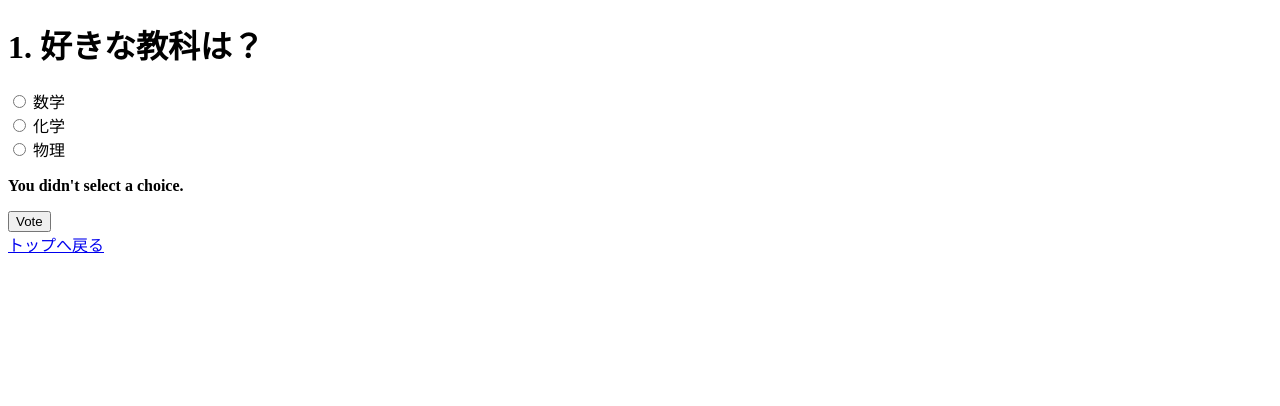
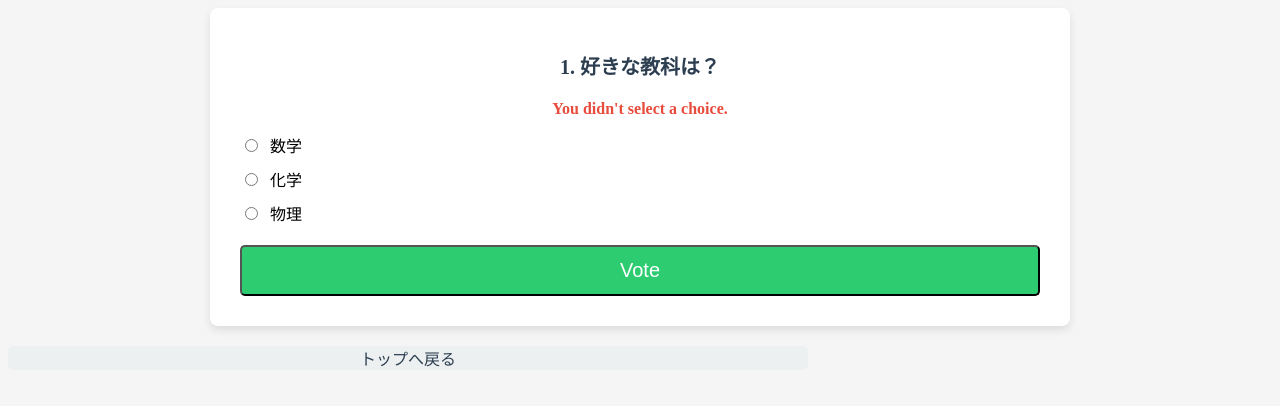
Before and after one commit to nagi6174/Django_page, a Django app: page /polls/1/vote/ in a window 1280 px wide. Shown: the top 406 px of the page. Run offline with Django 5.2, Linux system fonts and the light colour scheme; data comes from the database, SQL or seed files in the repository; both versions use the stored data as it was after the commit.

Commit message:
フォームとデザイン

```diff
--- /dev/null
+++ b/Django/main/static/main/css/detail.css
@@ -0,0 +1,58 @@
+body{
+    background-color:rgb(245, 245, 245);
+}
+
+.vote-form {
+    width: 800px;
+    margin: 0 auto ;
+    background-color:rgb(255, 255, 255);
+    padding: 30px;
+    border-radius: 8px;
+    box-shadow: 0 4px 8px rgba(0,0,0,0.1);
+}
+
+.vote-question {
+    font-size:20px;
+    color: rgb(44, 62, 80);
+    margin-bottom: 20px;
+    text-align: center;
+}
+
+.error-message {
+    color: rgb(231, 76, 60);
+    margin-bottom: 15px;
+    text-align: center;
+}
+
+.choice-option {
+    margin: 10px 0;
+}
+
+.choice-option input[type="radio"] {
+    margin-right: 8px;
+    accent-color: rgb(46, 204, 113);
+}
+
+.vote-button {
+    display: block;
+    width: 100%;
+    padding: 12px;
+    margin-top: 20px;
+    background-color: rgb(46, 204, 113);
+    color: rgb(255, 255, 255);
+    font-size: 20px;
+    border-radius: 5px;
+    cursor: pointer;
+}
+
+.back-link {
+    display: block;
+    width: 800px;
+    margin: 20px 0;
+    text-align:center;
+    background-color: rgb(236, 240, 241);
+    color: rgb(44, 62, 80);
+    text-decoration: none;
+    font-size: 16px;
+    border-radius: 5px;
+}
--- a/Django/main/templates/main/detail.html
+++ b/Django/main/templates/main/detail.html
@@ -1,24 +1,30 @@
 <!DOCTYPE html>
+{% load static %}
 <html lang="ja">
 <head>
     <meta charset="UTF-8">
     <title>投票アプリ</title>
+    <link rel="stylesheet" href="{% static 'main/css/detail.css' %}">
 </head>
 <body>
-    <form action="{% url 'vote' question.id %}" method="POST">  {# URL vote に、question の id と form での処理（POST）を渡す #}
-    {% csrf_token %}
-        <div>
-            <h1>{{ question.question_text }}</h1>
-            {% for choice in question.choices.all %}  {# question の choice の数だけループする #}
-                <input type="radio" name="choice" id="choice{{ choice.id }}" value="{{ choice.id }}">  {# ラジオボタン #}
-                <label for="choice{{ choice.id }}">{{ choice.choice_text }}</label><br>
+    <form class="vote-form" action="{% url 'vote' question.id %}" method="POST">
+        {% csrf_token %}
+        <div class="vote-content">
+            <h1 class="vote-question">{{ question.question_text }}</h1>
+
+            {% if error_message %}
+            <p class="error-message"><strong>{{ error_message }}</strong></p>
+            {% endif %}
+
+            {% for choice in question.choices.all %}
+            <div class="choice-option">
+                <input type="radio" name="choice" id="choice{{ forloop.counter }}" value="{{ choice.id }}">
+                <label for="choice{{ forloop.counter }}">{{ choice.choice_text }}</label>
+            </div>
             {% endfor %}
-            {% if error_message %}
-                <p><strong>{{ error_message }}</strong></p>
-            {% endif %}
         </div>
-        <input type="submit" value="Vote">
+        <input class="vote-button" type="submit" value="Vote">
     </form>
-    <a href="{% url 'index' %}">トップへ戻る</a>
+    <a class="back-link" href="{% url 'index' %}">トップへ戻る</a>
 </body>
 </html>
```
Also changed, not shown: Django/main/static/main/css/index.css (added, +33 -0 lines), Django/main/templates/main/index.html (+9 -3 lines), Django/db.sqlite3.
